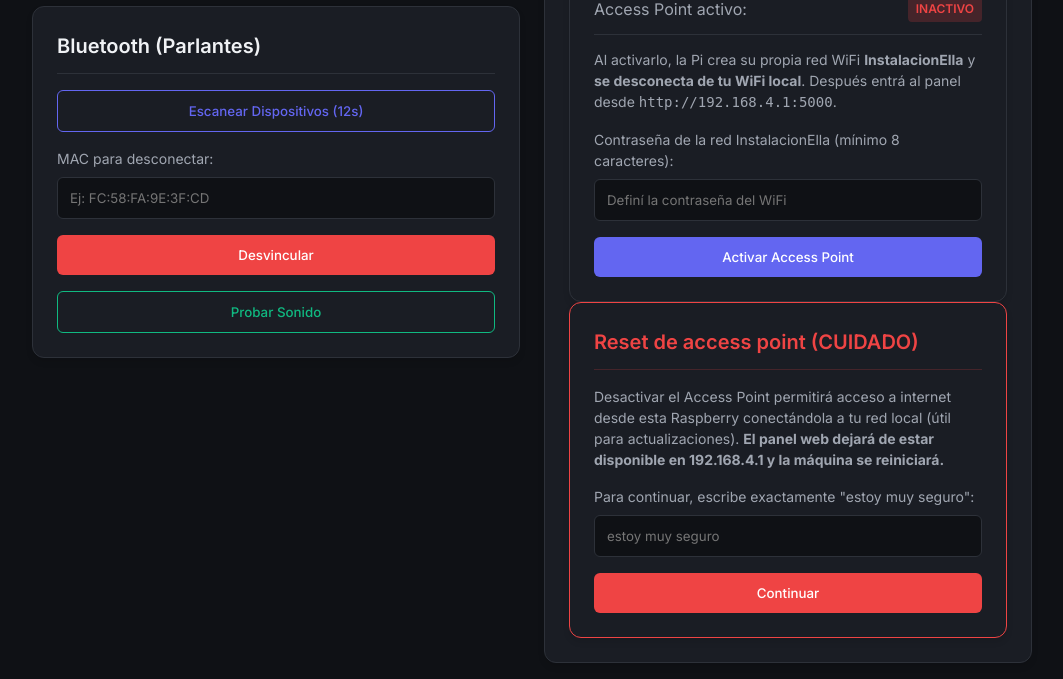
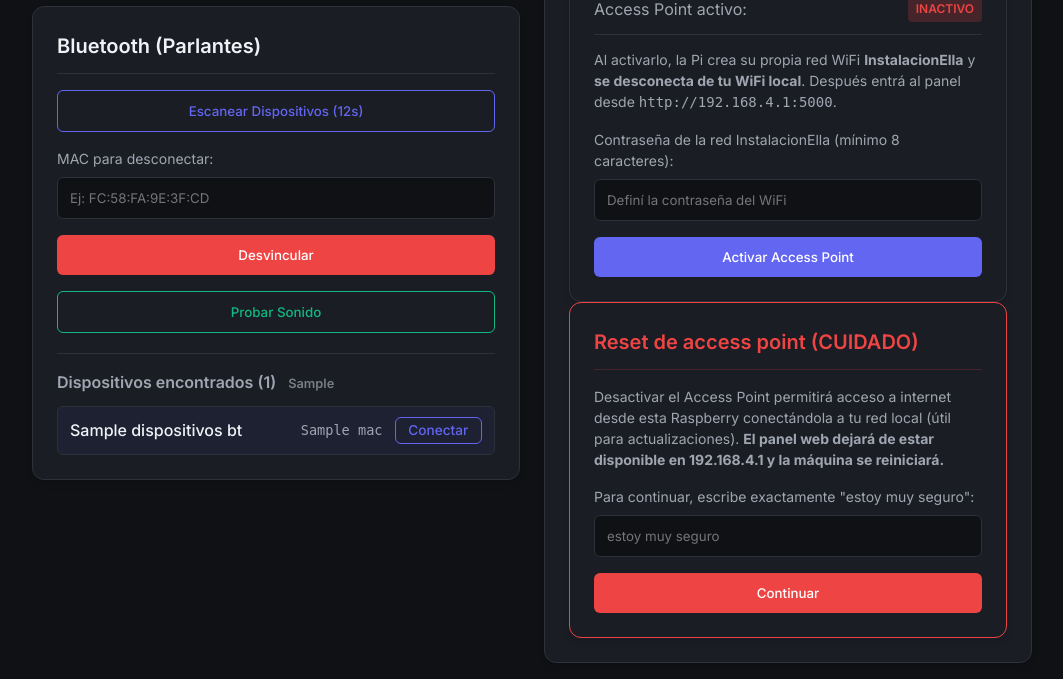
Before and after one commit to lux-metro/ella, a Flask app: template pi/panel/templates/index.html in a window 1280 px wide. Shown: the part 1041-1720 px from the top of the page, without its empty margins (108-1171 px from the left). Run offline with Flask 3, Linux system fonts and the light colour scheme; the template is opened without the code that fills it: most values are stand-ins (such as "Sample title", 1, 10 or a date in 2020).

Commit message:
panel: paginar los dispositivos Bluetooth del ultimo scan (8 por pagina, cache en memoria)

```diff
--- a/pi/panel/app.py
+++ b/pi/panel/app.py
@@ -1,5 +1,4 @@
 from flask import Flask, render_template, request, redirect, url_for, flash
-import html
 import os
 import re
 import subprocess
@@ -25,6 +24,11 @@ SCRIPT_ACTIVAR_AP = os.path.join(DIR_PANEL, '..', 'setup_pi_access_point.sh')
 SCRIPT_REVERTIR_WIFI = os.path.join(DIR_PANEL, '..', 'revertir_wifi.sh')
 
 NOMBRE_AP = "InstalacionElla"
+
+# Caché en memoria del último escaneo Bluetooth: guarda los dispositivos
+# encontrados para paginarlos desde el panel sin repetir el scan por página.
+BLUETOOTH_SCAN_CACHE = {'dispositivos': [], 'ts': 0.0}
+BLUETOOTH_POR_PAGINA = 8
 
 # --- Autenticación ---
 def verificar_credenciales(username, password):
@@ -127,10 +131,24 @@ def inicio():
     fecha_hora_pi = time.strftime('%Y-%m-%d %H:%M:%S')
     hora_pi_input = time.strftime('%Y-%m-%dT%H:%M:%S')
 
+    # Resultados del último escaneo Bluetooth, paginados.
+    dispositivos_bt = BLUETOOTH_SCAN_CACHE['dispositivos']
+    total_bt = len(dispositivos_bt)
+    paginas_bt = max(1, (total_bt + BLUETOOTH_POR_PAGINA - 1) // BLUETOOTH_POR_PAGINA)
+    pagina_bt = max(1, min(request.args.get('pag', 1, type=int), paginas_bt))
+    inicio_bt = (pagina_bt - 1) * BLUETOOTH_POR_PAGINA
+    dispositivos_pagina = dispositivos_bt[inicio_bt:inicio_bt + BLUETOOTH_POR_PAGINA]
+    hace_cuanto_bt = ""
+    if BLUETOOTH_SCAN_CACHE['ts']:
+        hace_cuanto_bt = f"Hace {int(time.time() - BLUETOOTH_SCAN_CACHE['ts'])}s"
+
     return render_template('index.html', config=config, presencia=presencia,
                            intensidad=intensidad, hace_cuanto=hace_cuanto,
                            servicios=servicios, ap=estado_ap(),
-                           fecha_hora_pi=fecha_hora_pi, hora_pi_input=hora_pi_input)
+                           fecha_hora_pi=fecha_hora_pi, hora_pi_input=hora_pi_input,
+                           dispositivos_bt=dispositivos_pagina, total_bt=total_bt,
+                           pagina_bt=pagina_bt, paginas_bt=paginas_bt,
+                           hace_cuanto_bt=hace_cuanto_bt)
 
 @app.route('/config', methods=['POST'])
 @requiere_auth
@@ -312,16 +330,20 @@ def escanear_bluetooth():
         except Exception:
             pass
 
-    devices_html = "<ul>"
+    dispositivos = []
     for mac, alias in dispositivos:
         nombre = nombres_resueltos.get(mac, alias)
-        devices_html += f"<li>{html.escape(nombre)} ({mac}) - <form style='display:inline' method='POST' action='/bluetooth/conectar'><input type='hidden' name='mac' value='{mac}'><button type='submit'>Conectar</button></form></li>"
-    devices_html += "</ul>"
+        dispositivos.append((mac, nombre))
 
-    if devices_html == "<ul></ul>":
+    BLUETOOTH_SCAN_CACHE['dispositivos'] = dispositivos
+    BLUETOOTH_SCAN_CACHE['ts'] = time.time()
+
+    if not dispositivos:
         flash("No se encontraron dispositivos Bluetooth en 12s. Verificá que el parlante esté encendido y en modo descubrible/pareado.", "info")
     else:
-        flash(f"Dispositivos encontrados:<br>{devices_html}", "info")
+        paginas = (len(dispositivos) + BLUETOOTH_POR_PAGINA - 1) // BLUETOOTH_POR_PAGINA
+        plural = "" if paginas == 1 else f" ({paginas} páginas)"
+        flash(f"Se encontraron {len(dispositivos)} dispositivo(s) Bluetooth{plural}.", "info")
     return redirect(url_for('inicio'))
 
 @app.route('/bluetooth/conectar', methods=['POST'])
--- a/pi/panel/templates/index.html
+++ b/pi/panel/templates/index.html
@@ -208,6 +208,82 @@
             gap: 1rem;
             margin-top: 1rem;
         }
+
+        .bt-list {
+            margin-top: 1.25rem;
+            border-top: 1px solid var(--border-color);
+            padding-top: 1rem;
+        }
+        .bt-list h3 {
+            font-size: 1rem;
+            margin: 0 0 0.75rem;
+            color: var(--text-secondary);
+        }
+        .bt-list-meta {
+            font-size: 0.8rem;
+            opacity: 0.7;
+            margin-left: 0.5rem;
+        }
+        .bt-list ul {
+            list-style: none;
+            margin: 0;
+            padding: 0;
+            display: flex;
+            flex-direction: column;
+            gap: 0.5rem;
+        }
+        .bt-list li {
+            display: flex;
+            align-items: center;
+            gap: 0.75rem;
+            padding: 0.6rem 0.75rem;
+            background: rgba(99, 102, 241, 0.06);
+            border: 1px solid var(--border-color);
+            border-radius: 6px;
+            word-break: break-word;
+        }
+        .bt-device {
+            flex: 1;
+            font-weight: 500;
+        }
+        .bt-mac {
+            font-family: monospace;
+            font-size: 0.85rem;
+            color: var(--text-secondary);
+        }
+        .bt-connect {
+            width: auto;
+            padding: 0.3rem 0.8rem;
+            font-size: 0.85rem;
+            flex-shrink: 0;
+        }
+        .pagination {
+            display: flex;
+            align-items: center;
+            gap: 0.4rem;
+            margin-top: 1rem;
+            flex-wrap: wrap;
+        }
+        .pagination a {
+            padding: 0.3rem 0.7rem;
+            border: 1px solid var(--accent-color);
+            border-radius: 5px;
+            color: var(--accent-color);
+            text-decoration: none;
+            font-size: 0.85rem;
+            transition: background-color 0.2s;
+        }
+        .pagination a:hover {
+            background-color: rgba(99, 102, 241, 0.1);
+        }
+        .page-current {
+            padding: 0.3rem 0.7rem;
+            background-color: var(--accent-color);
+            color: white;
+            border-radius: 5px;
+            font-size: 0.85rem;
+            font-weight: 500;
+        }
     </style>
 </head>
 <body>
@@ -299,6 +375,44 @@
                     <form method="POST" action="/bluetooth/probar">
                         <button type="submit" class="btn-outline" style="border-color:var(--success-color); color:var(--success-color);">Probar Sonido</button>
                     </form>
+
+                    {% if dispositivos_bt %}
+                    <div class="bt-list">
+                        <h3>Dispositivos encontrados
+                            {% if total_bt %}({{ total_bt }}){% endif %}
+                            {% if hace_cuanto_bt %}<span class="bt-list-meta">{{ hace_cuanto_bt }}</span>{% endif %}
+                        </h3>
+                        <ul>
+                            {% for mac, nombre in dispositivos_bt %}
+                            <li>
+                                <span class="bt-device">{{ nombre }}</span>
+                                <span class="bt-mac">{{ mac }}</span>
+                                <form style="display:inline;" method="POST" action="/bluetooth/conectar">
+                                    <input type="hidden" name="mac" value="{{ mac }}">
+                                    <button type="submit" class="btn-outline bt-connect">Conectar</button>
+                                </form>
+                            </li>
+                            {% endfor %}
+                        </ul>
+                        {% if paginas_bt > 1 %}
+                        <div class="pagination">
+                            {% if pagina_bt > 1 %}
+                            <a href="?pag={{ pagina_bt - 1 }}">‹ Anterior</a>
+                            {% endif %}
+                            {% for p in range(1, paginas_bt + 1) %}
+                                {% if p == pagina_bt %}
+                                <span class="page-current">{{ p }}</span>
+                                {% else %}
+                                <a href="?pag={{ p }}">{{ p }}</a>
+                                {% endif %}
+                            {% endfor %}
+                            {% if pagina_bt < paginas_bt %}
+                            <a href="?pag={{ pagina_bt + 1 }}">Siguiente ›</a>
+                            {% endif %}
+                        </div>
+                        {% endif %}
+                    </div>
+                    {% endif %}
                 </div>
             </div>
 
```
